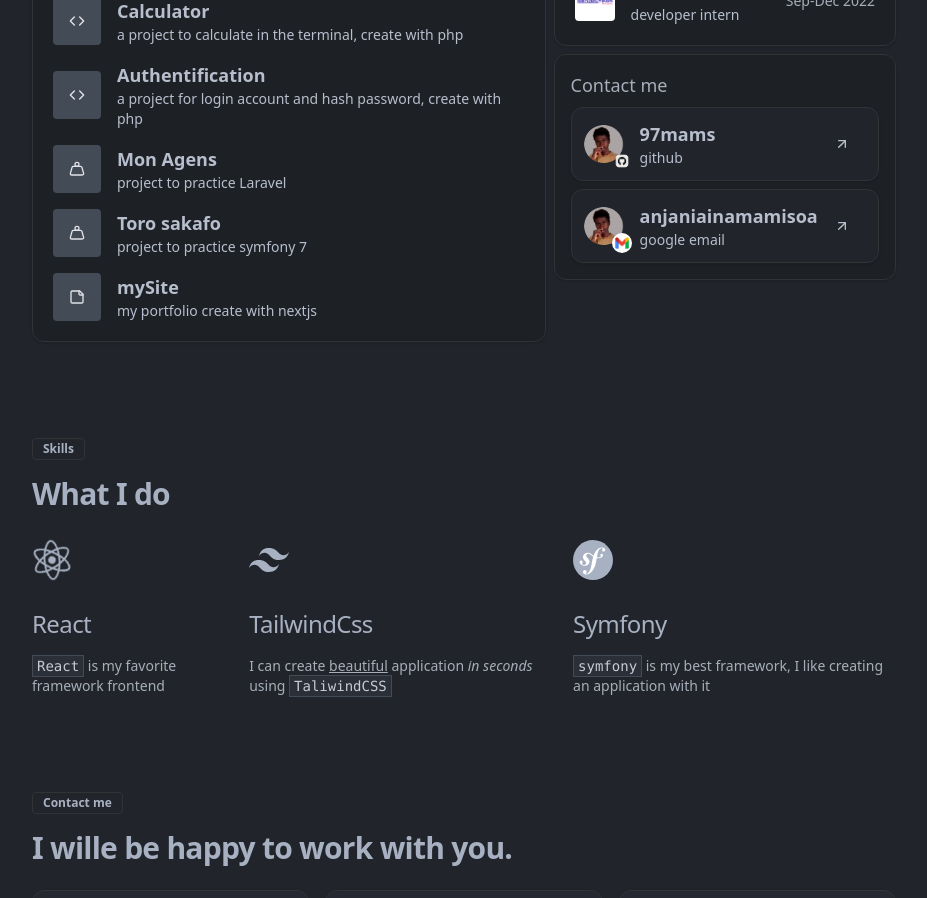
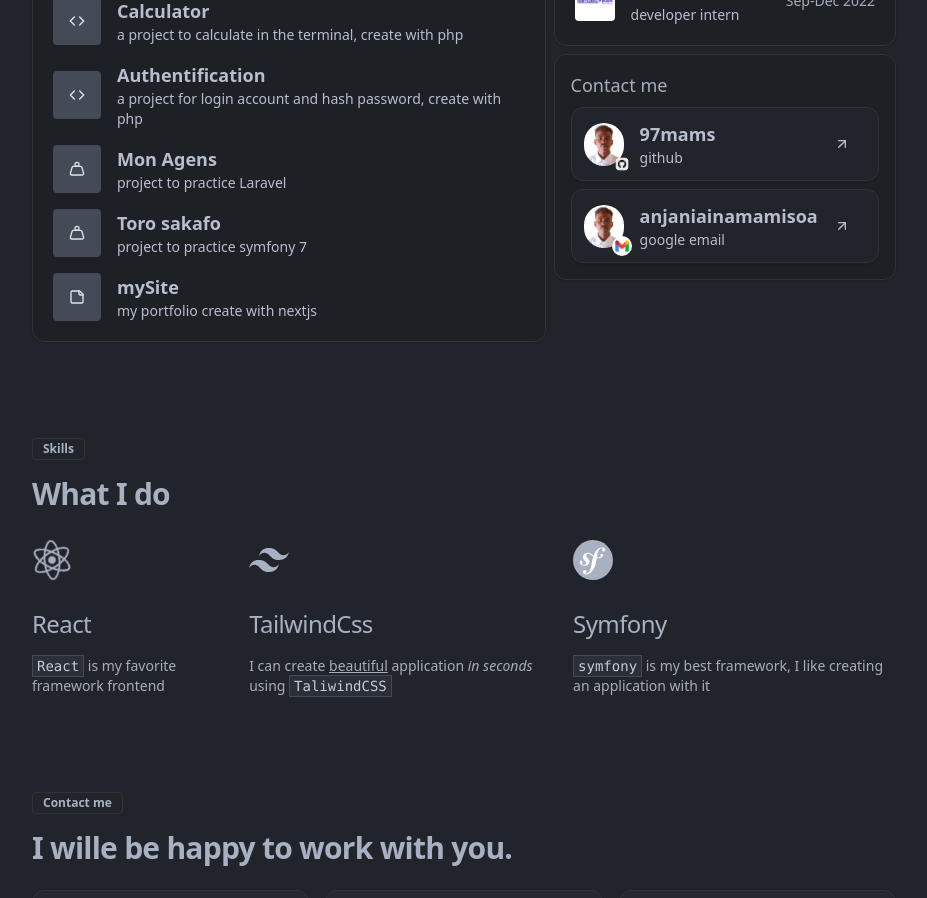
Before and after one commit to 97mams/my-site, a Next.js app: page / in a window 1280 px wide. Shown: the part 760-1658 px from the top of the page, without its empty margins (176-1103 px from the left). Built offline with nearby package versions, Linux system fonts and the light colour scheme.

Commit message:
chaged images

```diff
--- a/app/_componets/Contacts.tsx
+++ b/app/_componets/Contacts.tsx
@@ -11,7 +11,7 @@
             </h2>
             <div className="flex max-md:flex-col gap-4 w-full">
                 <ContactCard
-                    image="/saryko.png"
+                    image="/moi.png"
                     mediumImage="/github-logo.png"
                     name="97mams"
                     description="github"
@@ -19,14 +19,14 @@
                 />
 
                 <ContactCard
-                    image="/saryko.png"
+                    image="/moi.png"
                     mediumImage="/google-mail.png"
                     name="Mamisoa"
                     description="google email"
                     url="mailto:anjaniainamamisoa@gmail.com"
                 />
                 <ContactCard
-                    image="/saryko.png"
+                    image="/moi.png"
                     mediumImage="/google-mail.png"
                     name="038 16 574 55"
                     description="number phone"
--- a/app/_componets/Status.tsx
+++ b/app/_componets/Status.tsx
@@ -40,14 +40,14 @@
                 <Card className="flex flex-col flex-1 p-4 w-full gap-2">
                     <p className="text-lg text-muted-foreground">Contact me</p>
                     <ContactCard
-                        image="/saryko.png"
+                        image="/moi.png"
                         mediumImage="/github-logo.png"
                         name="97mams"
                         description="github"
                         url="https://github.com/97mams"
                     />
                     <ContactCard
-                        image="/saryko.png"
+                        image="/moi.png"
                         mediumImage="/google-mail.png"
                         name="anjaniainamamisoa"
                         description="google email"
```
